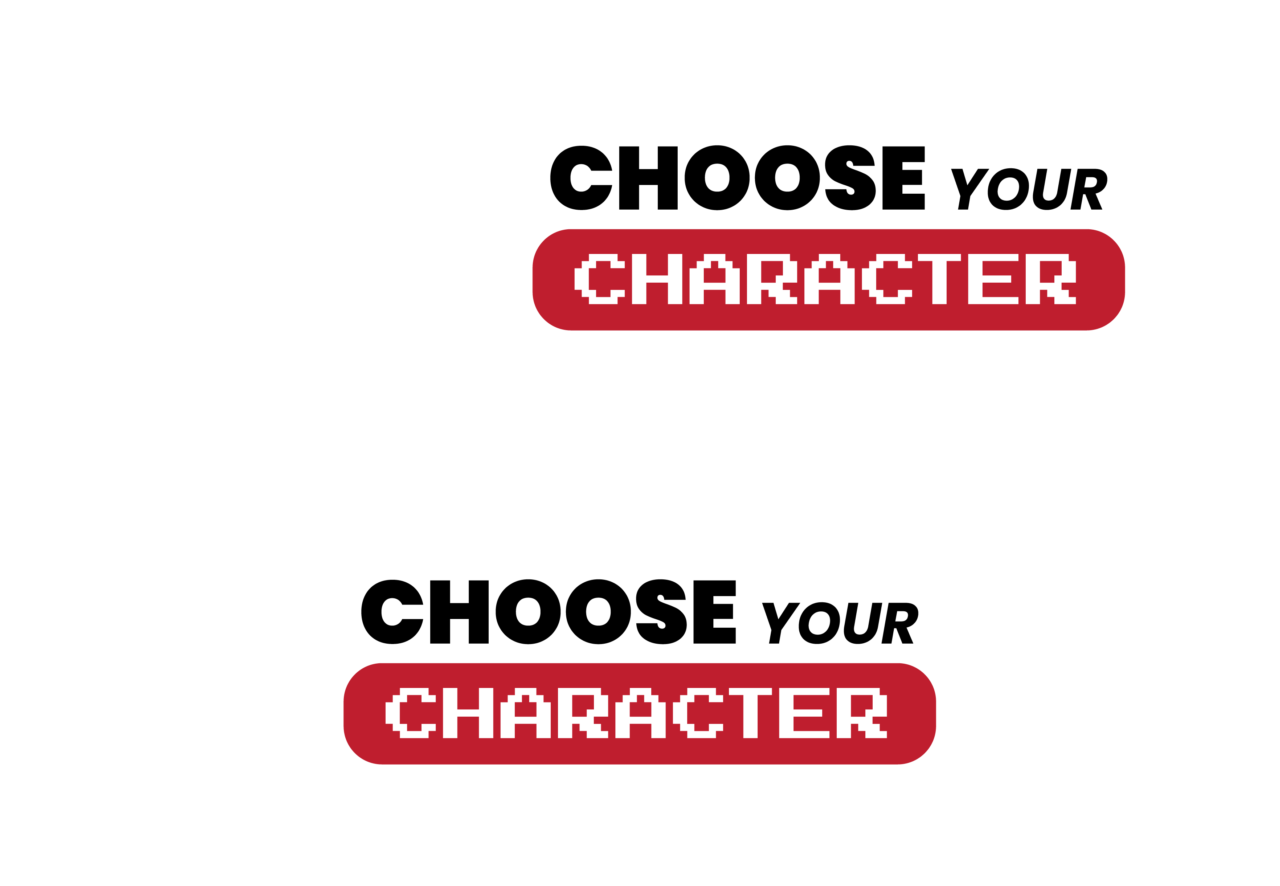
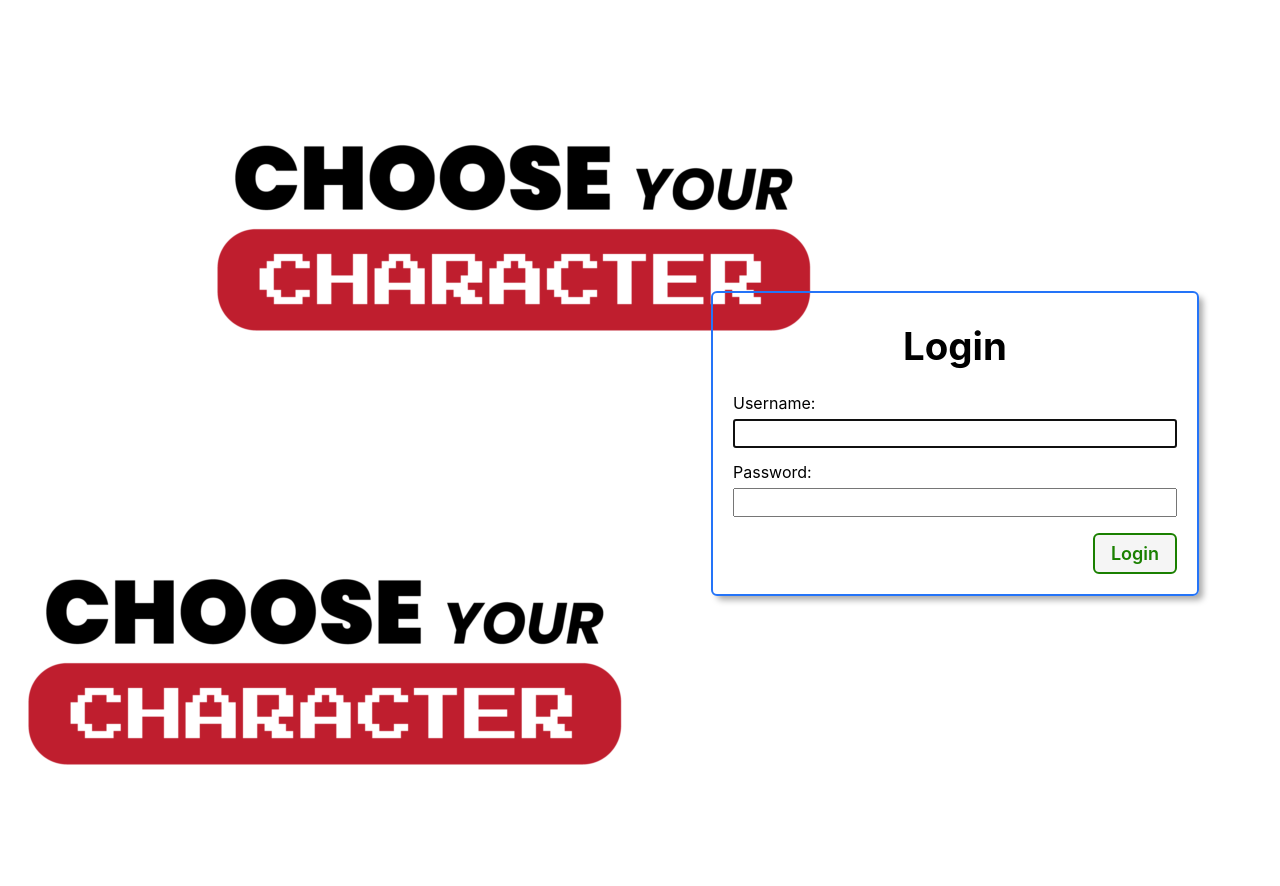
Before and after one commit to jlandis320/character-collector, a Django app: page / in a window 1280 px wide. Shown: the part 54-940 px from the top of the page. Run offline with Django 4.2, Linux system fonts and the light colour scheme.

Commit message:
adds login

```diff
--- a/charactercollector/urls.py
+++ b/charactercollector/urls.py
@@ -18,5 +18,6 @@ from django.urls import path, include
 
 urlpatterns = [
     path('admin/', admin.site.urls),
-    path('', include('main_app.urls'))
+    path('', include('main_app.urls')),
+    path('accounts/', include('django.contrib.auth.urls')),
 ]
--- a/main_app/models.py
+++ b/main_app/models.py
@@ -1,5 +1,6 @@
 from django.db import models
 from django.urls import reverse
+from django.contrib.auth.models import User
 
 # Create your models here.
 class Medium(models.Model):
@@ -19,6 +20,7 @@ class Character(models.Model):
   age = models.CharField(max_length=20)
   pronoun = models.CharField(max_length=10)
   medium = models.ManyToManyField(Medium)
+  user = models.ForeignKey(User, on_delete=models.CASCADE)
 
   def __str__(self):
     return self.name
--- a/main_app/templates/characters/detail.html
+++ b/main_app/templates/characters/detail.html
@@ -39,7 +39,7 @@
     </div>
   </div>
   </section>
-  <div class="title-sig-container">
+  <div class="title-medium-container">
     <section class="titles">
       <div class="subsection-title">
         <h2>Appears In:</h2>
@@ -110,7 +110,7 @@
           </div>
         {% endfor %}
       {% else %}
-        <p class="no-toys">{{character.name}} doesn't have any mediums yet 😞</p>
+        <p class="no-mediums">{{character.name}} doesn't have any mediums yet 😞</p>
       {% endif %}
     </div>
     <h3>Available Mediums</h3>
--- a/main_app/templates/home.html
+++ b/main_app/templates/home.html
@@ -16,5 +16,14 @@
     alt="Character Collector Logo"
   />
 </section>
+<section>
+  <form action="{% url 'home' %}" method="post" class="login">
+    <h1>Login</h1>
+    {% csrf_token %}
+    {{ form.as_p }}
+    <input type="hidden" name="next" value="{{ next }}">
+    <button type="submit" class="btn submit">Login</button>
+  </form>
+</section>
 
 {% endblock %}
--- a/main_app/urls.py
+++ b/main_app/urls.py
@@ -2,7 +2,7 @@ from django.urls import path
 from . import views
 
 urlpatterns = [
-    path('', views.home, name='home'),
+    path('', views.Home.as_view(), name='home'),
     path('about/', views.about, name='about'),
     path('characters/', views.characters_index, name='characters_index'),
     path('characters/<int:character_id>/', views.characters_detail, name='characters_detail'),
@@ -15,5 +15,5 @@ urlpatterns = [
     path('mediums/', views.MediumList.as_view(), name='medium_index'),
     path('mediums/<int:pk>/update/', views.MediumUpdate.as_view(), name='medium_update'),
     path('mediums/<int:pk>/delete/', views.MediumDelete.as_view(), name='medium_delete'),
-    path('characters/<int:character_id>/assoc_medium/<int:medium_id>/', views.assoc_medium, name='assoc_medium')
+    path('characters/<int:character_id>/assoc_medium/<int:medium_id>/', views.assoc_medium, name='assoc_medium'),
 ]
--- a/main_app/views.py
+++ b/main_app/views.py
@@ -2,8 +2,12 @@ from django.shortcuts import render, redirect
 # Create your views here.
 from django.views.generic.edit import CreateView, UpdateView, DeleteView
 from django.views.generic import ListView, DetailView
+from django.contrib.auth.views import LoginView
 from .models import Character, Medium
 from .forms import TitleForm
+
+class Home(LoginView):
+  template_name = 'home.html'
 
 class CharacterCreate(CreateView):
   model = Character
@@ -35,8 +39,8 @@ class MediumDelete(DeleteView):
   model = Medium
   success_url = '/mediums/'
 
-def home(request):
-  return render(request, 'home.html')
+# def home(request):
+#   return render(request, 'home.html')
 
 def about(request):
   return render(request, 'about.html')
```
Also changed, not shown: main_app/migrations/0007_character_user.py (added).
